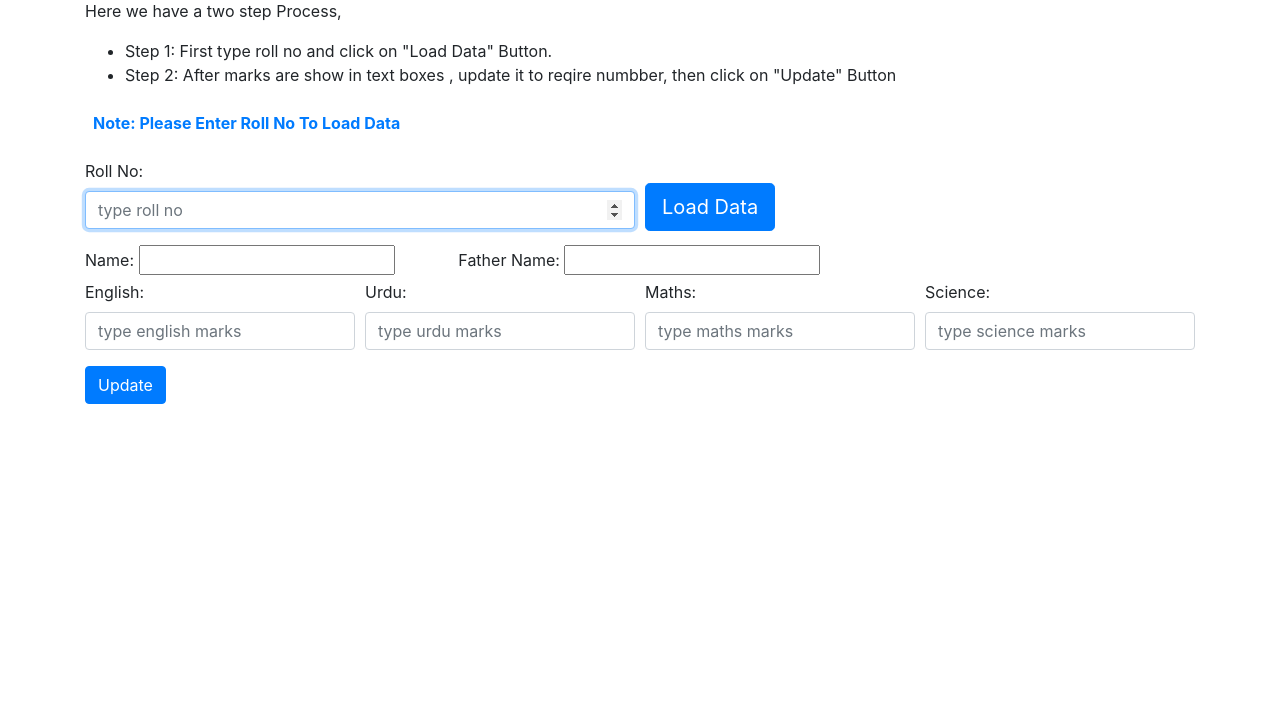
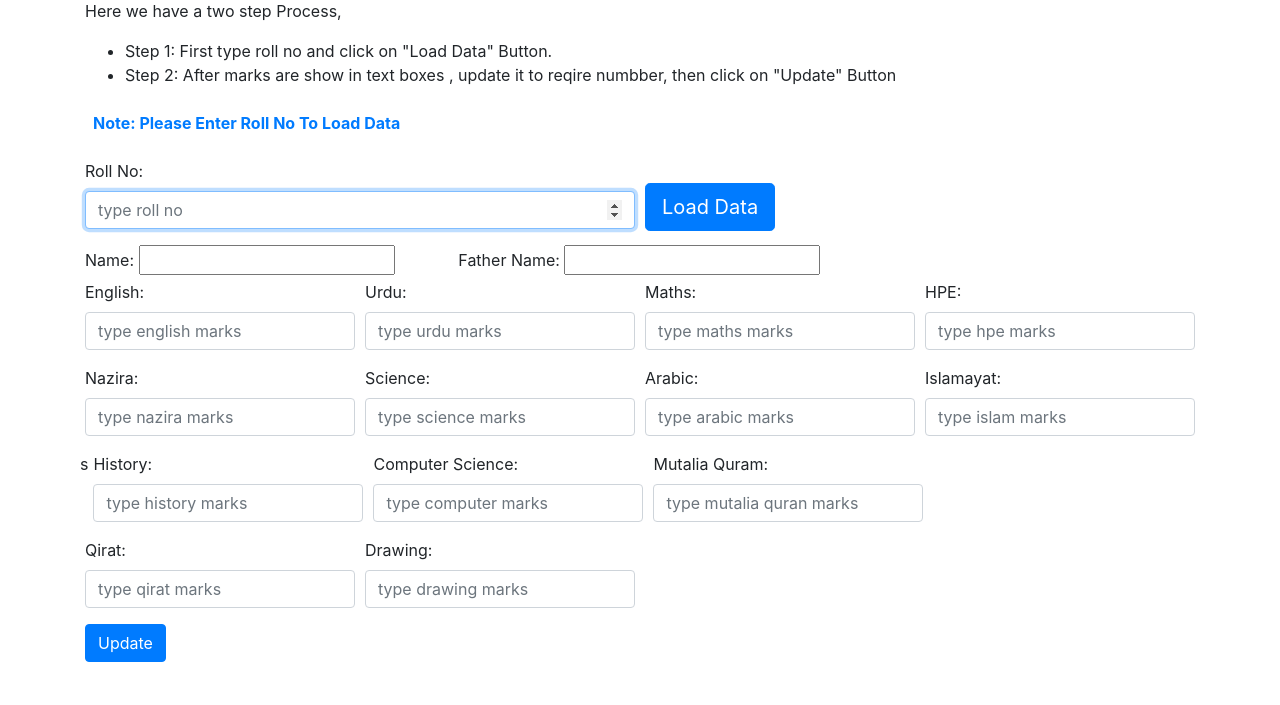
Before and after one commit to waqaskanju/School-Management-System, a PHP site: page /update_marks in a window 1280 px wide. Shown: the part 95-800 px from the top of the page. Run offline with PHP 8.4, Linux system fonts and the light colour scheme; some libraries are stand-ins or nearby versions.

Commit message:
subjects are added to insert and edit marks

```diff
--- a/index.php
+++ b/index.php
@@ -68,6 +68,7 @@
       <div class="col-sm-4">
           <h3 class="title tile blue">Slips  &darr;</h3>
         <div class="tile blue flex-container">
+        <a href="award_list.php?class='5th'">5th</a>
               <a href="award_list.php?class='6th'">6th</a>
                <a href="award_list.php?class='7th A'">7th A</a>
                <a href="award_list.php?class='7th B'">7th B</a>
--- a/sand_box.php
+++ b/sand_box.php
@@ -29,14 +29,14 @@ echo '
 	<label for="class_exam">Select Class Name: </label>
               <select class="form-control" name="class_exam" required>
                 <option value="">Select Class </option>
-                <option value="5th">5th</option>
+                <option value="5th" selected>5th</option>
                 <option value="6th" >6th</option>
                 <option value="6th A" >6th A</option>
                 <option value="6th B">6th B</option>
                 <option value="7th">7th </option>
 				<option value="7th A">7th A </option>
 				<option value="7th B">7th B</option>
-                <option value="8th">8th</option>
+                <option  value="8th">8th</option>
                 <option value="8th A">8th A</option>
                 <option value="8th B">8th B</option>
                 <option value="9th A">9th A</option>
@@ -55,10 +55,10 @@ echo '
 		<label for="school">Select School Name: </label>
               <select class="form-control" name="school" required>
                 <option value="">Select School </option>
-                <option value="GHSS Chitor" selected> GHSS Chitor</option>
-                <option value="GMS Marghazar">GMS Marghazar</option>
-                <option value="GMS Spal Bandai">GMS Spal Bandai</option>
-                <option value="GPS Kokrai" >GPS Kokrai</option>
+                <option value="GHSS Chitor"> GHSS Chitor</option>
+                <option value="GMS Marghazar" selected>GMS Marghazar</option>
+                <option  value="GMS Spal Bandai">GMS Spal Bandai</option>
+                <option value="GPS Kokrai" selected >GPS Kokrai</option>
                 <option value="GPS Chitor">GPS Chitor</option>
               </select>
             </div>
--- a/update_marks.php
+++ b/update_marks.php
@@ -16,7 +16,16 @@ if(isset($_GET['submit']))
   $eng_marks= $exea['English_Marks'];
   $urd_marks= $exea['Urdu_Marks'];
   $mat_marks= $exea['Maths_Marks'];
+  $hpe_marks= $exea['Hpe_Marks'];
+  $naz_marks= $exea['Nazira_Marks'];
   $sci_marks= $exea['Science_Marks'];
+  $ara_marks= $exea['Arabic_Marks'];
+  $isl_marks= $exea['Islamyat_Marks'];
+  $his_marks= $exea['History_Marks'];
+  $com_marks= $exea['Computer_Marks'];
+  $mut_marks= $exea['Mutalia_Marks'];
+  $qir_marks= $exea['Qirat_Marks'];
+  $dra_marks= $exea['Drawing_Marks'];
 
   $roll_no=$exea['Roll_No'];
 
@@ -35,10 +44,31 @@ if(isset($_GET['submit']))
   $eng_marks=$_POST['eng'];
   $urd_marks=$_POST['urd'];
   $mat_marks=$_POST['mat'];
+  $hpe_marks=$_POST['hpe'];
+  $naz_marks=$_POST['naz'];
   $sci_marks=$_POST['sci'];
+  $ara_marks=$_POST['ara'];
+  $isl_marks=$_POST['isl'];
+  $his_marks=$_POST['his'];
+  $com_marks=$_POST['com'];
+  $mut_marks=$_POST['mut'];
+  $qir_marks=$_POST['qir'];
+  $dra_marks=$_POST['dra'];
 
 
-   $q="UPDATE marks SET English_Marks = $eng_marks, Urdu_Marks = $urd_marks, Maths_Marks=$mat_marks, Science_Marks=$sci_marks WHERE Roll_No=$roll_no";
+   $q="UPDATE marks SET English_Marks = $eng_marks,
+                        Urdu_Marks = $urd_marks,
+                        Maths_Marks=$mat_marks,
+                        Hpe_Marks=$hpe_marks,
+                        Nazira_Marks=$naz_marks,
+                        Science_Marks=$sci_marks,
+                        Arabic_Marks=$ara_marks,
+                        Islamyat_Marks=$isl_marks,
+                        History_Marks=$his_marks,
+                        Computer_Marks=$com_marks,
+                        Mutalia_Marks=$mut_marks,
+                        Qirat_Marks=$qir_marks,
+                        Drawing_Marks=$dra_marks WHERE Roll_No=$roll_no";
   $exe=mysqli_query($link,$q) or die('error'.mysqli_error($link));
   if($exe){ echo "$roll_no"." Updated  Successfully";}
   else{ echo 'error in submit';}
@@ -98,19 +128,68 @@ if(isset($_GET['submit']))
           </div>
         <div class="form-group col-md-3">
           <label for="english">English:</label>
-          <input type="number" class="form-control" id="eng" max="100" min="0"  value="<?php if(isset($eng_marks)){echo $eng_marks;} else{echo "";}  ?>" placeholder="type english marks" name="eng" required>
+          <input type="number" class="form-control" id="eng" max="100" min="0"
+                value="<?php if(isset($eng_marks)){echo $eng_marks;} else{echo "";}  ?>" placeholder="type english marks" name="eng" required>
         </div>
         <div class="form-group col-md-3">
           <label for="urdu">Urdu:</label>
-          <input type="number" class="form-control" id="urd" max="100" min="0" name="urd" value="<?php if(isset($urd_marks)){echo $urd_marks;} else{echo "";}  ?>" placeholder="type urdu marks" required>
+          <input type="number" class="form-control" id="urd" max="100" min="0" name="urd"
+                value="<?php if(isset($urd_marks)){echo $urd_marks;} else{echo "";}  ?>" placeholder="type urdu marks" required>
         </div>
           <div class="form-group col-md-3">
             <label for="maths">Maths:</label>
-            <input type="text" class="form-control" placeholder="type maths marks" id="mat"  value="<?php if(isset($mat_marks)){echo $mat_marks;} else{echo "";}  ?>" max="100" min="0" name="mat" required>
+            <input type="text" class="form-control" placeholder="type maths marks" id="mat"
+                value="<?php if(isset($mat_marks)){echo $mat_marks;} else{echo "";}  ?>" max="100" min="0" name="mat" required>
+          </div>
+          <div class="form-group col-md-3">
+            <label for="hpe">HPE:</label>
+            <input type="text" class="form-control" placeholder="type hpe marks" id="hpe"
+                value="<?php if(isset($hpe_marks)){echo $hpe_marks;} else{echo "";}  ?>" max="100" min="0" name="hpe" required>
+          </div>
+          <div class="form-group col-md-3">
+            <label for="nazira">Nazira:</label>
+            <input type="text" class="form-control" placeholder="type nazira marks" id="nazira"
+                value="<?php if(isset($naz_marks)){echo $naz_marks;} else{echo "";}  ?>" max="100" min="0" name="naz" required>
           </div>
           <div class="form-group col-md-3">
             <label for="science">Science:</label>
-            <input type="text" class="form-control" id="sci" max="100" min="0" name="sci" value="<?php if(isset($sci_marks)){echo $sci_marks;} else{echo "";}  ?>" placeholder="type science marks" required>
+            <input type="text" class="form-control"   placeholder="type science marks"  id="science"
+                value="<?php if(isset($sci_marks)){echo $sci_marks;} else{echo "";}  ?>" max="100" min="0" name="sci" required>
+          </div>
+          <div class="form-group col-md-3">
+            <label for="arabic">Arabic:</label>
+            <input type="text" class="form-control" placeholder="type arabic marks" id="ara"
+                value="<?php if(isset($ara_marks)){echo $ara_marks;} else{echo "";}  ?>" max="100" min="0" name="ara" required>
+          </div>
+          <div class="form-group col-md-3">
+            <label for="islam">Islamayat:</label>
+            <input type="text" class="form-control" placeholder="type islam marks" id="islam"
+                  value="<?php if(isset($isl_marks)){echo $isl_marks;} else{echo "";}  ?>" max="100" min="0" name="isl" required>
+          </div>s
+          <div class="form-group col-md-3">
+            <label for="history">History:</label>
+            <input type="text" class="form-control" placeholder="type history marks" id="history"
+                  value="<?php if(isset($his_marks)){echo $his_marks;} else{echo "";}  ?>" max="100" min="0" name="his" required>
+          </div>
+          <div class="form-group col-md-3">
+            <label for="computer">Computer Science:</label>
+            <input type="text" class="form-control" placeholder="type computer marks" id="computer"
+                  value="<?php if(isset($com_marks)){echo $com_marks;} else{echo "";}  ?>" max="100" min="0" name="com" required>
+          </div>
+          <div class="form-group col-md-3">
+            <label for="mutalia">Mutalia Quram:</label>
+            <input type="text" class="form-control" placeholder="type mutalia quran marks" id="mutalia"
+                  value="<?php if(isset($mut_marks)){echo $mut_marks;} else{echo "";}  ?>" max="100" min="0" name="mut" required>
+          </div>
+          <div class="form-group col-md-3">
+            <label for="qirat">Qirat:</label>
+            <input type="text" class="form-control" placeholder="type qirat marks" id="qirat"
+                  value="<?php if(isset($qir_marks)){echo $qir_marks;} else{echo "";}  ?>" max="100" min="0" name="qir" required>
+          </div>
+          <div class="form-group col-md-3">
+            <label for="drawing">Drawing:</label>
+            <input type="text" class="form-control" placeholder="type drawing marks" id="dra"
+                value="<?php if(isset($dra_marks)){echo $dra_marks;} else{echo "";}  ?>" max="100" min="0" name="dra" required>
           </div>
         </div>
           <input type="hidden" name="rollno" value="<?php if(isset($roll_no)){echo $roll_no;} else{echo "";}  ?>">
```
Also changed, not shown: add_mark.php (+46 -26 lines), add_student.php (+9 -7 lines), comming_soon.html (added, +22 -0 lines), dmc_one.php (+67 -6 lines), README.md, chitordblast.sql (deleted).
